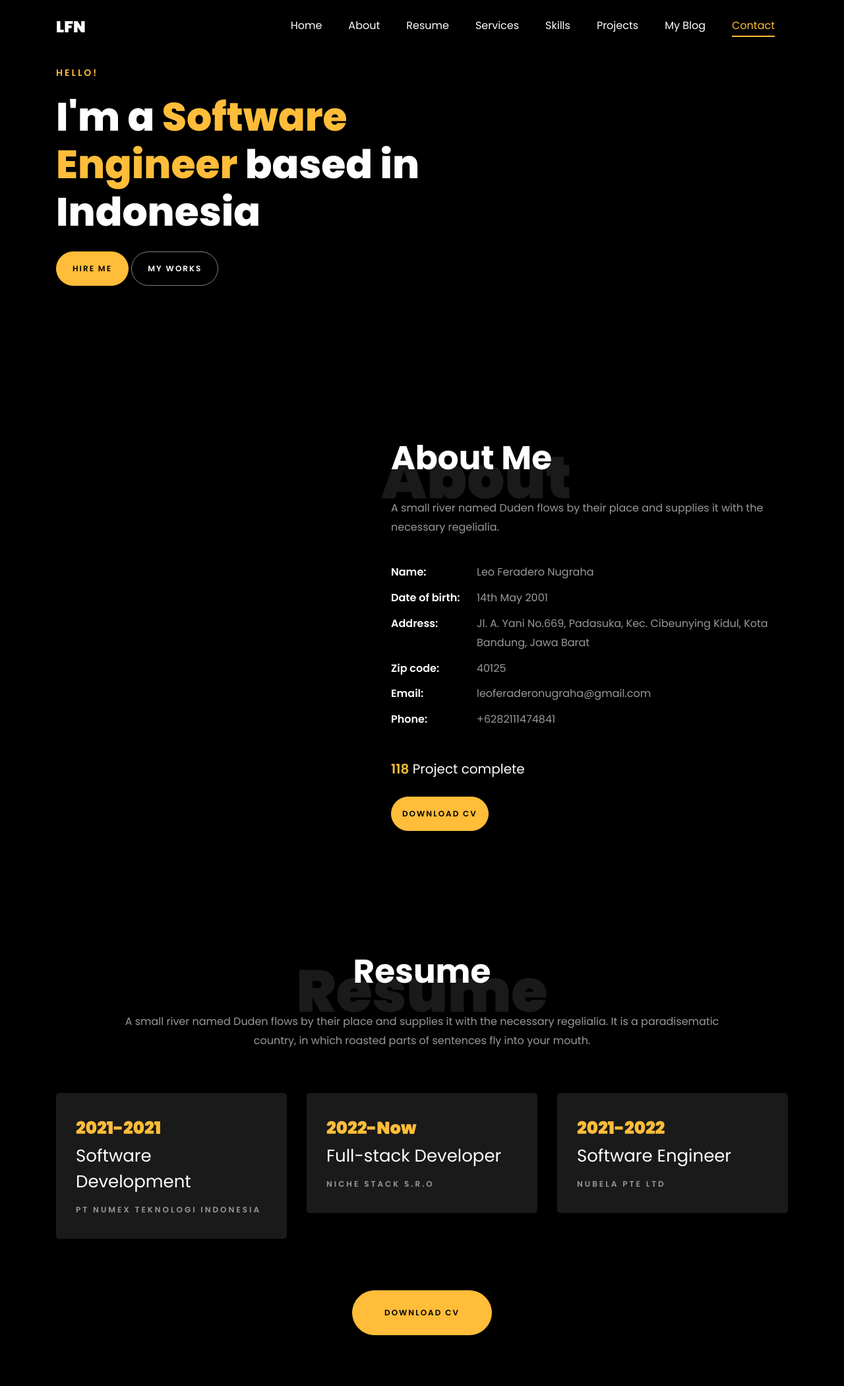
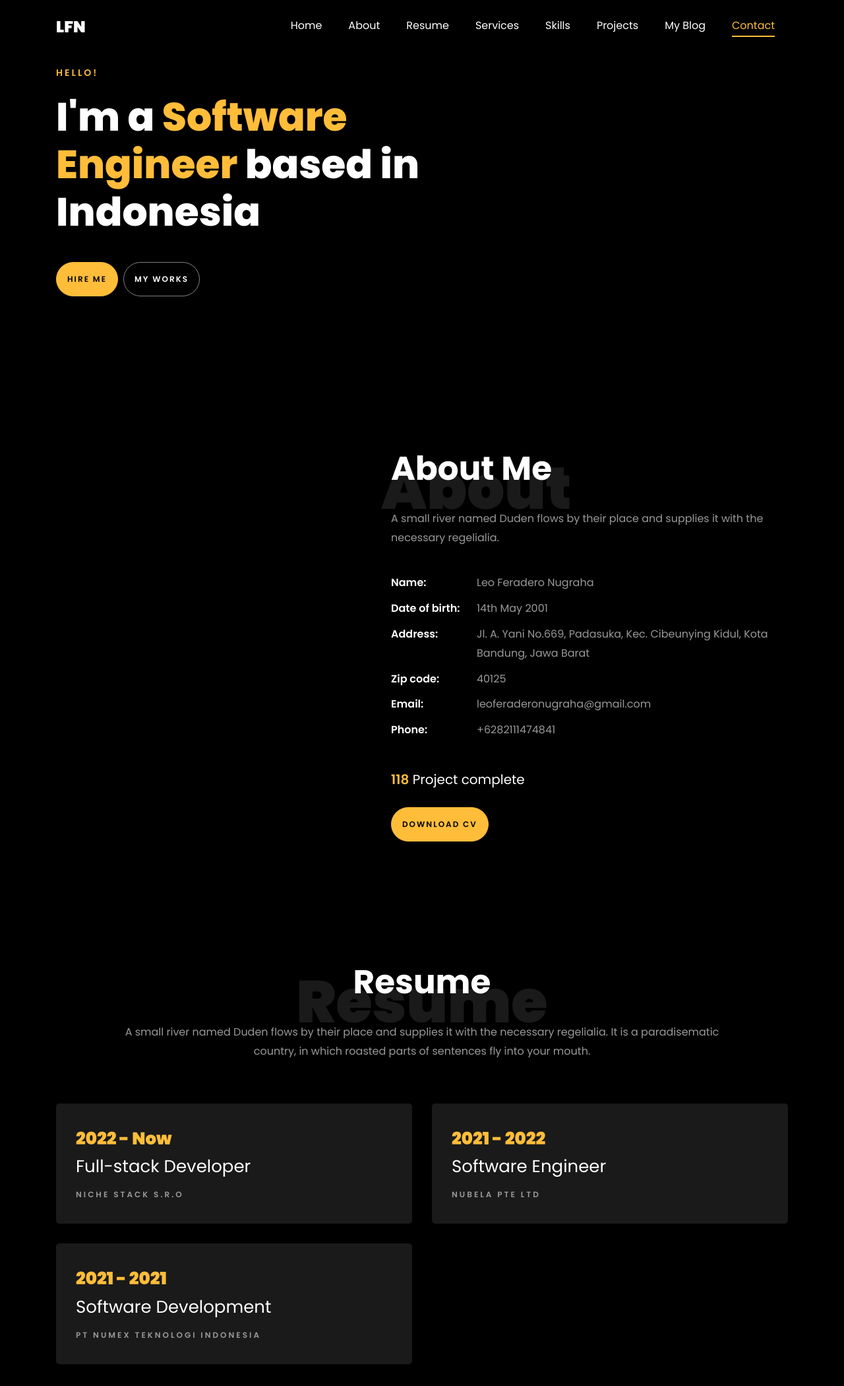
Before and after one commit to leoferaderonugraha/my-portfolio, a plain HTML site: page index.html in a window 1280 px wide. Shown: the top 2100 px of the page at 66% size. Drawn offline with Linux system fonts and the light colour scheme; files whose address does not match are found by name.

Commit message:
Layout update

```diff
--- a/index.html
+++ b/index.html
@@ -48,14 +48,20 @@
 	    </div>
 	  </nav>
 	  <section id="home-section" class="hero">
-      <div class="container my-5 py-5">
+      <div class="container my-5 py-5 ftco-animate">
         <div class="row">
           <div class="col">
             <div class="text text-wrap w-50">
               <span class="sub-heading text-primary slider-text">Hello!</span>
-              <h2 class="mb-4 mt-3 main-heading">I'm a <span class="highlight">Software Engineer</span> based in Indonesia</h2>
-              <p><a href="#" class="btn btn-primary py-3 px-4">Hire me</a> <a href="#" class="btn btn-white btn-outline-white py-3 px-4">My works</a></p>
+              <h2 class="mb-4 mt-3 main-heading h2">I'm a <span class="highlight">Software Engineer</span> based in Indonesia</h2>
             </div>
+          </div>
+        </div>
+        <div class="row my-3">
+          <div class="col d-flex flex-row">
+            <a href="#" class="btn btn-lg btn-primary px-3 py-3">Hire Me</a>
+            <div class="mx-1"></div>
+            <a href="#" class="btn btn-lg btn-white btn-outline-white px-3 py-3">My Works</a>
           </div>
         </div>
       </div>
@@ -111,25 +117,25 @@
           </div>
         </div>
     		<div class="row">
-    			<div class="col-12 col-md-4">
+          <div class="col-12 col-md-6">
+            <div class="resume-wrap ftco-animate">
+              <span class="date">2022 - Now</span>
+              <h2>Full-stack Developer</h2>
+              <span class="position">Niche Stack s.r.o</span>
+            </div>
+          </div>
+    			<div class="col-12 col-md-6">
     				<div class="resume-wrap ftco-animate">
-    					<span class="date">2021-2021</span>
+    					<span class="date">2021 - 2022</span>
+    					<h2>Software Engineer</h2>
+    					<span class="position">Nubela Pte Ltd</span>
+    				</div>
+    			</div>
+    			<div class="col-12 col-md-6">
+    				<div class="resume-wrap ftco-animate">
+    					<span class="date">2021 - 2021</span>
     					<h2>Software Development</h2>
     					<span class="position">PT Numex Teknologi Indonesia</span>
-    				</div>
-    			</div>
-    			<div class="col-12 col-md-4">
-					<div class="resume-wrap ftco-animate">
-						<span class="date">2022-Now</span>
-						<h2>Full-stack Developer</h2>
-						<span class="position">Niche Stack s.r.o</span>
-					</div>
-    			</div>
-    			<div class="col-12 col-md-4">
-    				<div class="resume-wrap ftco-animate">
-    					<span class="date">2021-2022</span>
-    					<h2>Software Engineer</h2>
-    					<span class="position">Nubela Pte Ltd</span>
     				</div>
     			</div>
     		</div>
```
